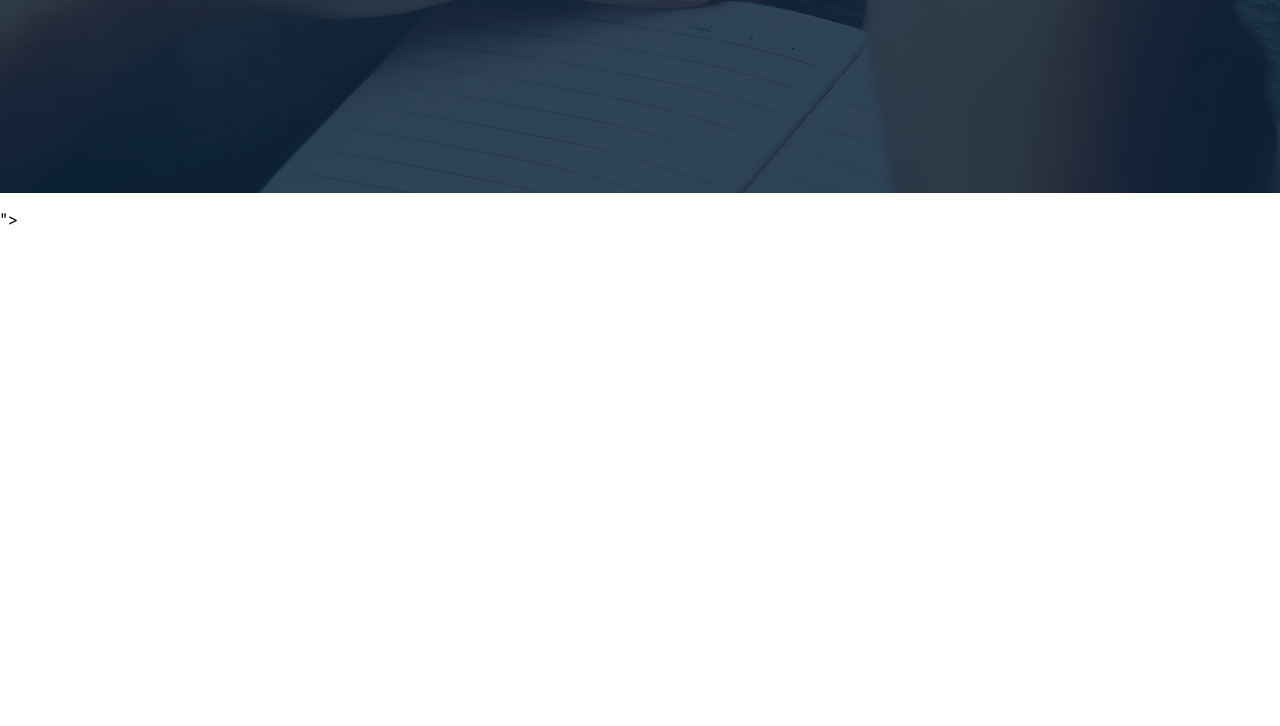
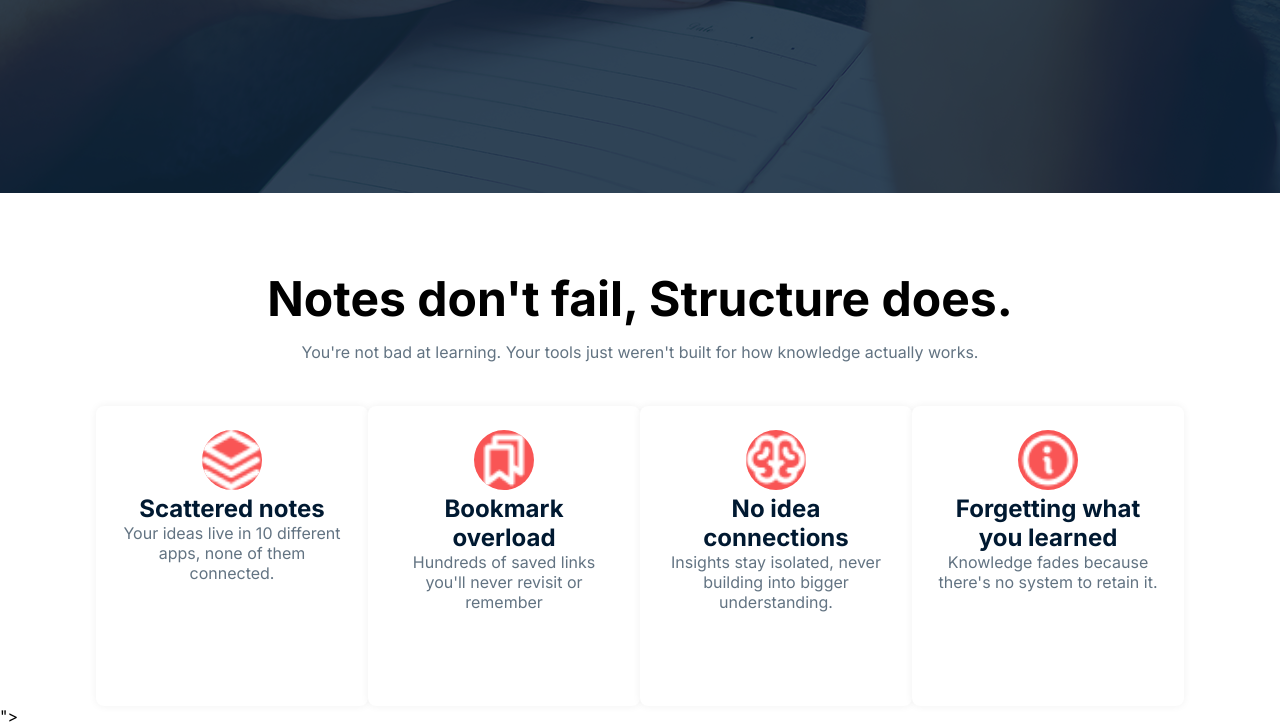
Before and after one commit to mdrakibhasan12112/B-Assignment01, a plain HTML site: page index.html in a window 1280 px wide. Shown: the part 573-1299 px from the top of the page. Before the commit the page ends 802 px from the top, so only its background shows below. Drawn offline with Linux system fonts and the light colour scheme.

Commit message:
3rd part complet

```diff
--- a/index.html
+++ b/index.html
@@ -56,47 +56,60 @@
   </header>
 
 
-  <!-- <section id="note-content">
-   <div class="content-section container">
-    <div class="text-content">
-     <h2 class="note-title">Notes don't fail, Structure does.</h2>
-     <p class="p-tag">You're not bad at learning. Your tools just weren't built for how knowledge actually works.</p>
+  <section id="about">
+    <div class="about-container">
+      <div class="section-heading">
+        <h2>Notes don't fail, Structure does.</h2>
+        <p>You're not bad at learning. Your tools just weren't built for how knowledge actually works.</p>
       </div>
-    <div class="note-card">
+      <div class="about-info">
 
         <div class="note-card">
           <img src="assets/Vector.png" alt="">
           <h4>Scattered notes</h4>
-      <p class="p-tag">Your ideas live in 10 different apps, none of them connected.</p>
+          <p>Your ideas live in 10 different apps, none of them connected.</p>
         </div>
+
           <div class="note-card">
           <img src="assets/Bookmarks.png" alt="">
           <h4>Bookmark overload</h4>
-      <p class="p-tag">Hundreds of saved links you'll never revisit or remembe</p>
+          <p>Hundreds of saved links you'll never revisit or remember</p>
+
         </div>
+
+
         <div class="note-card">
           <img src="assets/Brain.png" alt="">
           <h4>No idea connections</h4>
-      <p class="p-tag">Insights stay isolated, never building into bigger understanding.</p>
+          <p>Insights stay isolated, never building into bigger understanding.</p>
         </div>
+
         <div class="note-card">
           <img src="assets/Info.png" alt="">
           <h4>Forgetting what
             you learned</h4>
-      <p class="p-tag">Knowledge fades because there's no system to retain it.</p>
+          <p>Knowledge fades because there's no system to retain it.</p>
+        </div>
+
+
+      </div>
     </div>
 
     </div>
+  </section>
+
+
+
+
+
+
+
+
   </div>
-  </section> -->
 
-  <!-- <div>
-  <img src="" alt="">
-  <h2>Your second brain,
-  structured by design.</h2>
-  <p>Personal Knowledge Vault isn't another note-taking app. zIt's a thinking environment where every note, link, and
-  summarybecomes part of an interconnected web of understanding.</p>
-</div>  -->
+
+
+
 
 
 
--- a/style.css
+++ b/style.css
@@ -109,9 +109,61 @@ nav .logo {
  padding-bottom: 32px;
 }
 
-#note-content {
- margin-top: -11px;
- background-color: #F7F6F2;
+#about{
+ padding-top: 60px;
 }
 
-.content-section .text-content {}
+ #about .about-container{
+  width: 85%;
+  max-width: 1360px;
+  margin: 0 auto;
+  text-align: center;
+  background-color:#FFFFFF;
+  padding: 0 auto;
+ }
+.section-heading{
+ max-width: 1360px;
+ text-align: center;
+}
+.section-heading h2{
+ font-size: 48px;
+ font-weight: bold;
+ margin-bottom: 14px;
+}
+.section-heading p{
+ font-size: 16px;
+ line-height: 20px;
+ margin-bottom: 44px;
+ color: #627382;
+}
+#about .about-container .about-info{
+ display: flex;
+ justify-content: space-around;
+}
+.about-info .note-card p{
+ font-size: 16px;
+ color:#627382;
+}
+.about-info .note-card h4{
+ font-size: 24px;
+ font-weight: ;
+ color:#001931;
+}
+.about-info .note-card img{
+ width: 60px;
+ height: 60px;
+ background: #F95555;
+ color:#FFFFFF;
+ border-radius:100% ;
+}
+#about .about-container .about-info .note-card{
+width: 322px;
+height: 300px;
+justify-content: center;
+ align-items: center;
+ gap: 16;
+ padding: 24px;
+ border-radius: 8px;
+  box-shadow: 0px 0px 8px 0px rgba(0, 0, 0, 0.06);
+  background: rgba(255, 255, 255, 1);
+}
```
Lines whose indentation alone changed are shown as unchanged.
